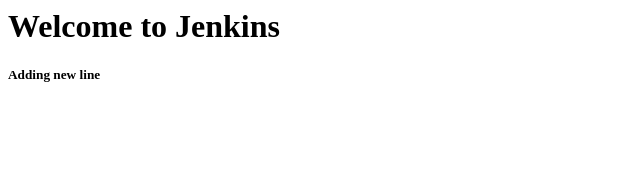
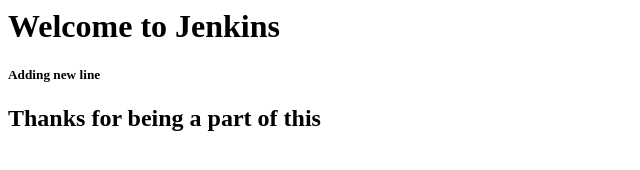
Before and after one commit to saikat94p/devops-625, a plain HTML site: page index.html in a window 1280 px wide. Shown: the whole page, without its empty margins (0-640 px from the left). Drawn offline with Linux system fonts and the light colour scheme.

Commit message:
Update index.html

```diff
--- a/index.html
+++ b/index.html
@@ -1,3 +1,5 @@
 <h1> Welcome to Jenkins </h1>
 
 <h5> Adding new line </h5>
+
+<h2> Thanks for being a part of this </h2>
```
